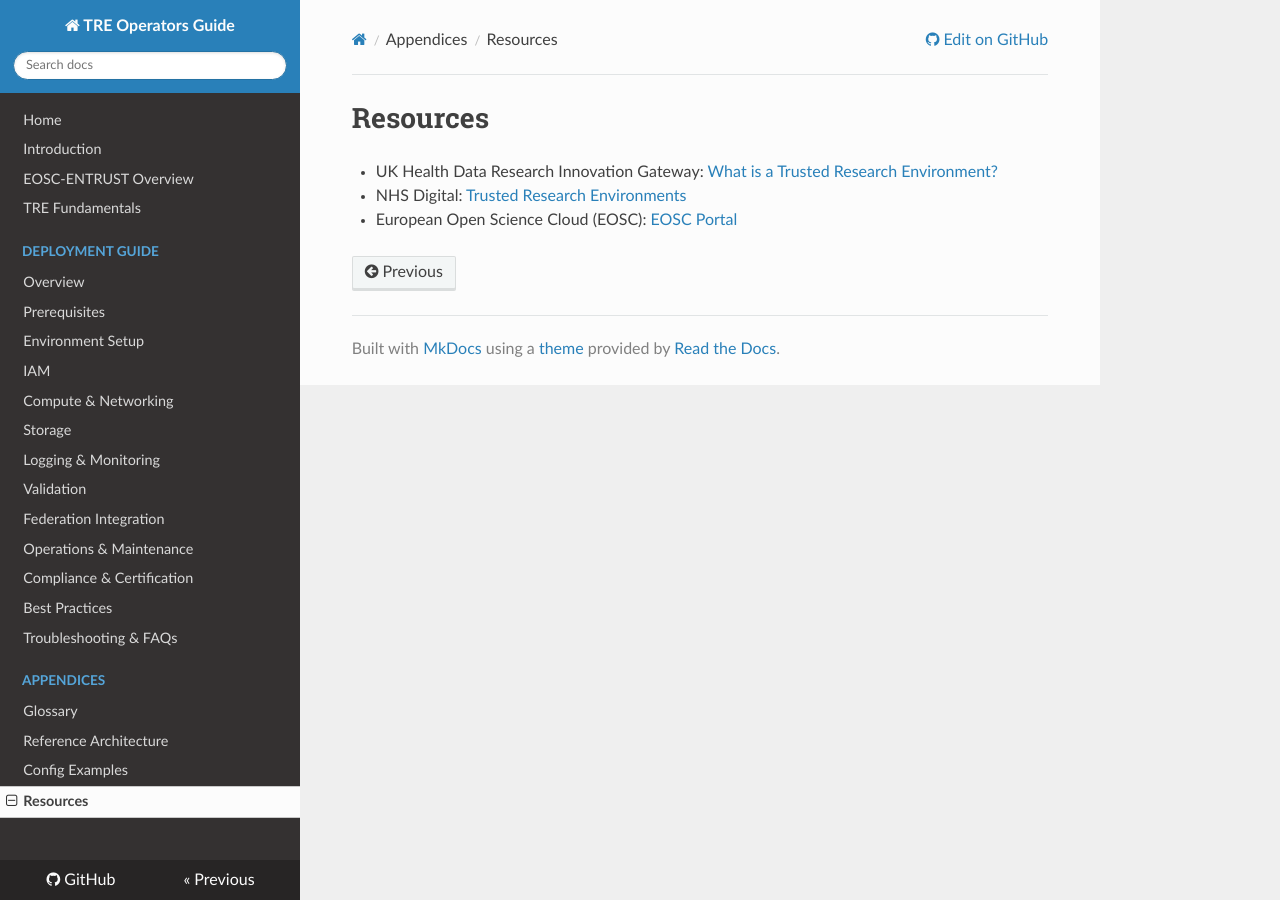
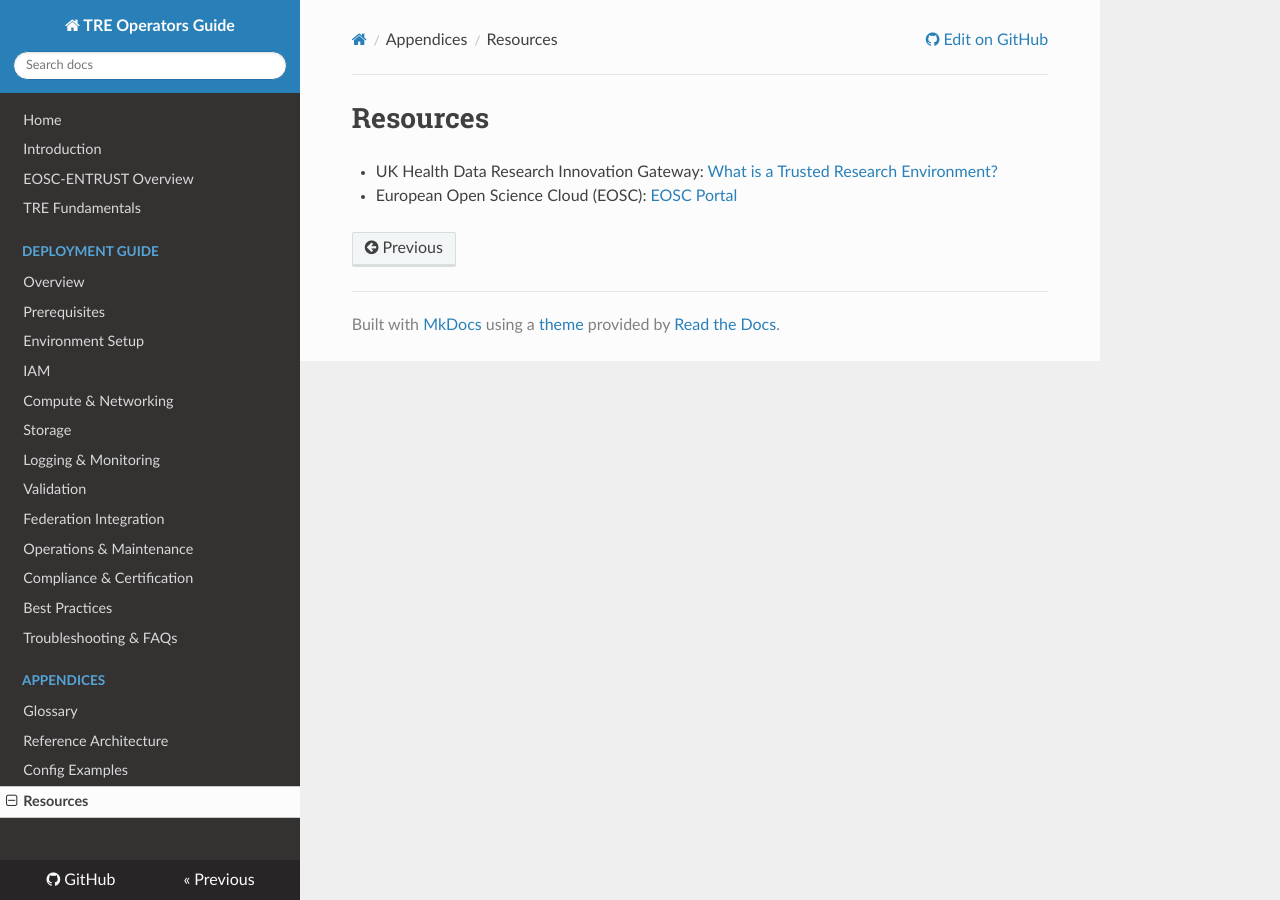
Before and after one commit to unioslo/tre-operators-docs, an MkDocs documentation site: the page built from docs/appendices/resources.md, in a window 1280 px wide. Built offline with MkDocs 1.6.1, drawn with Linux system fonts in a browser that asks for light colours; nearby versions of some CDN libraries.

Commit message:
Remove NHS Digital resource link from documentation

```diff
--- a/docs/appendices/resources.md
+++ b/docs/appendices/resources.md
@@ -1,5 +1,4 @@
 # Resources
 
 - UK Health Data Research Innovation Gateway: [What is a Trusted Research Environment?](https://www.hdruk.ac.uk/infrastructure/what-is-a-trusted-research-environment/)
-- NHS Digital: [Trusted Research Environments](https://digital.nhs.uk/services/data-access/trusted-research-environments-tres)
 - European Open Science Cloud (EOSC): [EOSC Portal](https://open-science-cloud.ec.europa.eu/)
```
